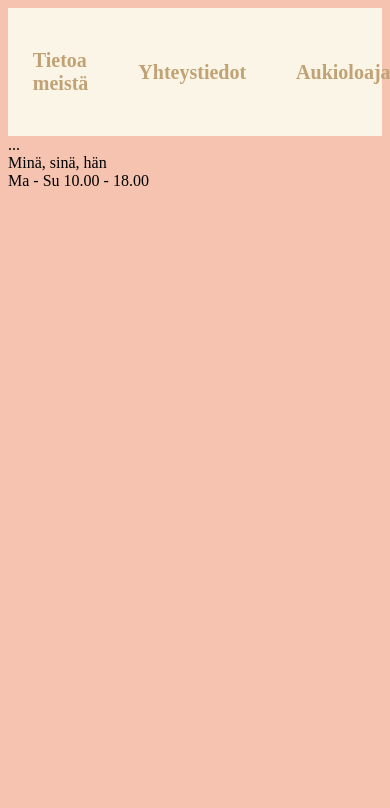
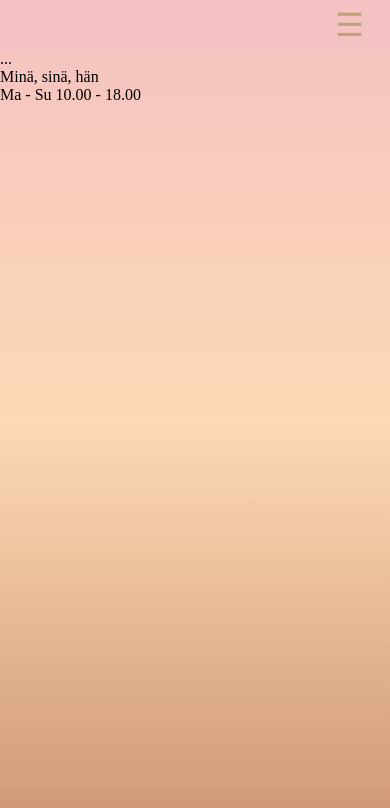
Before and after one commit to BigDsaur/Kahvikulma, a React (Vite) app in the folder Kahvi_frontend/: page / in a window 390 px wide. Shown: the top 808 px of the page. Built offline with nearby package versions, Linux system fonts and the light colour scheme.

Commit message:
css päivitetty

```diff
--- a/Kahvi_frontend/src/components/Navbar.css
+++ b/Kahvi_frontend/src/components/Navbar.css
@@ -1,11 +1,22 @@
+/* NAVBAR BASE */
 .navbar {
+  background-color: #F4C2C2;
+  padding: 25px 0;
   display: flex;
-  justify-content: center;     /* center horizontally */
-  align-items: center;         /* center vertically */
-  padding: 25px 0;
-  background-color: #faf5e6;
+  justify-content: center;
+  align-items: center;
 }
 
+.nav-center {
+  width: 100%;
+  max-width: 1100px;
+  display: flex;
+  justify-content: center;
+  align-items: center;
+  position: relative;
+}
+
+/* NORMAL NAV LINKS */
 .navbar-links {
   list-style: none;
   display: flex;
@@ -24,3 +35,47 @@
 .navbar-links a:hover {
   color: #8c744f;
 }
+
+/* HAMBURGER BUTTON (hidden on desktop) */
+.hamburger {
+  display: none;
+  font-size: 2rem;
+  background: none;
+  border: none;
+  cursor: pointer;
+  color: #c0a275;
+  position: absolute;
+  right: 20px;
+}
+
+/* ------------------------------ */
+/*       RESPONSIVE MODE          */
+/* ------------------------------ */
+
+@media (max-width: 750px) {
+
+  .navbar-links {
+    display: none;
+    flex-direction: column;
+    background-color: #faf5e6;
+    width: 100%;
+
+    position: absolute;
+    top: 100%;
+    left: 0;
+
+    padding: 20px 0;
+    text-align: center;
+    gap: 25px;
+
+    z-index: 999;
+  }
+
+  .navbar-links.open {
+    display: flex;
+  }
+
+  .hamburger {
+    display: block;
+  }
+}
--- a/Kahvi_frontend/src/components/Navbar.jsx
+++ b/Kahvi_frontend/src/components/Navbar.jsx
@@ -1,13 +1,25 @@
+import { useState } from "react";
 import "./Navbar.css";
 
 const Navbar = () => {
+  const [open, setOpen] = useState(false);
+
   return (
     <nav className="navbar">
-      <ul className="navbar-links">
-        <li><a href="#meista">Tietoa meistä</a></li>
-        <li><a href="#yhteys">Yhteystiedot</a></li>
-        <li><a href="#aukiolo">Aukioloajat</a></li>
-      </ul>
+      <div className="nav-center">
+        <button
+          className="hamburger"
+          onClick={() => setOpen(!open)}
+        >
+          ☰
+        </button>
+
+        <ul className={`navbar-links ${open ? "open" : ""}`}>
+          <li><a href="#meista">Tietoa meistä</a></li>
+          <li><a href="#yhteys">Yhteystiedot</a></li>
+          <li><a href="#aukiolo">Aukioloajat</a></li>
+        </ul>
+      </div>
     </nav>
   );
 };
--- a/Kahvi_frontend/src/index.css
+++ b/Kahvi_frontend/src/index.css
@@ -1,3 +1,5 @@
 body {
-  background-color: rgb(245, 195, 175);
+  background: linear-gradient(to bottom, #F4C2C2, #FDD9B5, #CD9575);
+  min-height: 100vh;
+  margin: 0;
 }
```
